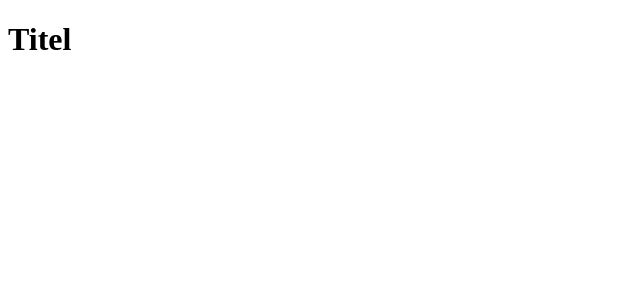
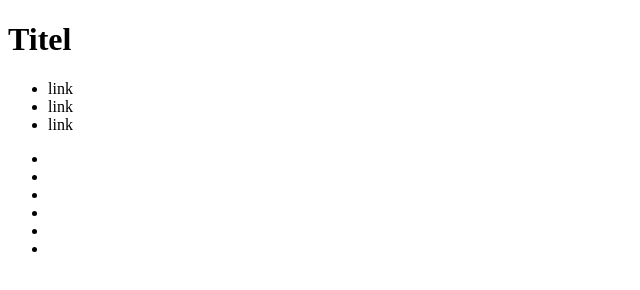
Before and after one commit to fionahil/git_intro_919, a plain HTML site: page index.html in a window 1280 px wide. Shown: the whole page, without its empty margins (0-640 px from the left). Drawn offline with Linux system fonts and the light colour scheme.

Commit message:
add nav feature

```diff
--- a/index.html
+++ b/index.html
@@ -13,8 +13,28 @@
     <h1>Titel</h1>
   </header>
 
+  <nav>
+    <ul>
+      <li>link</li>
+      <li>link</li>
+      <li>link</li>
+    </ul>
+  </nav>
+
   <main>
+    <ul>
+      <li></li>
+      <li></li>
+      <li></li>
+      <li></li>
+      <li></li>
+      <li></li>
+    </ul>
   </main>
+
+  <footer>
+
+  </footer>
 
   <script src="code.js"></script>
 </body>
```
